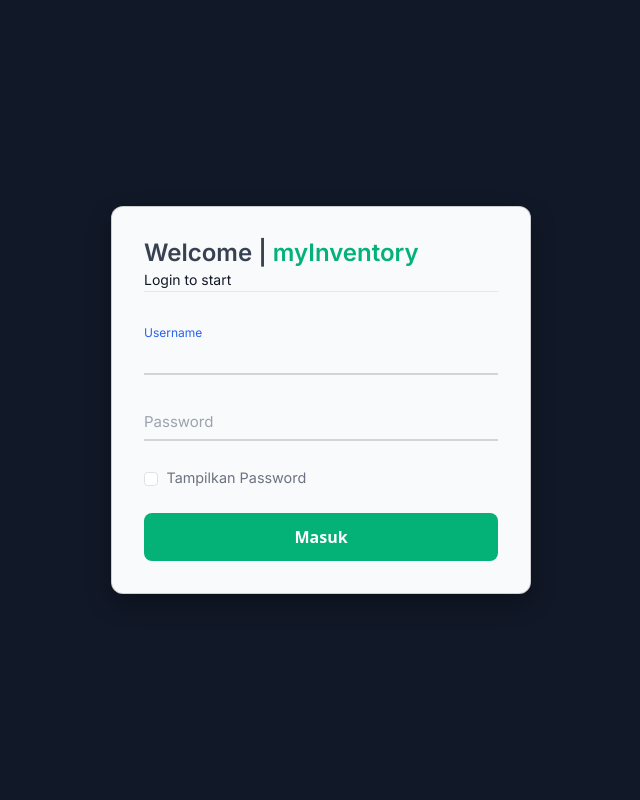
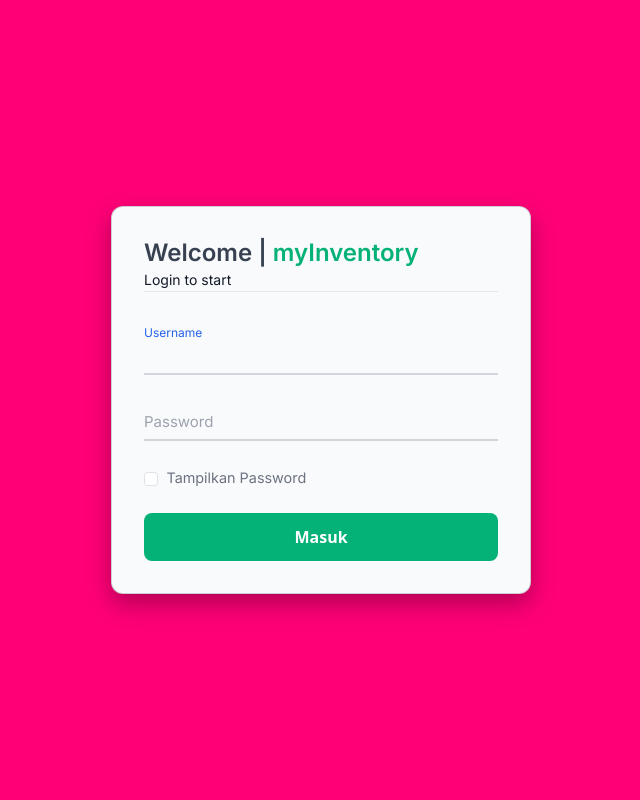
Before and after one commit to nofuruu/inventory, a CodeIgniter 4 app: the page made by app/Views/login.php in a window 1280 px wide. Shown: the whole page, without its empty margins (319-959 px from the left). Run offline with PHP 8.4 and a stand-in for CodeIgniter, Linux system fonts and the light colour scheme; the template is opened without the code that fills it, so the values that code supplies are empty; some libraries are stand-ins or nearby versions.

Commit message:
warna-cinta

```diff
--- a/app/Views/login.php
+++ b/app/Views/login.php
@@ -23,7 +23,7 @@
 
     <style>
         body {
-            background-color: #111827;
+            background-color: #ff0077ff;
             font-family: 'Inter', sans-serif;
             margin: 0;
         }
```
